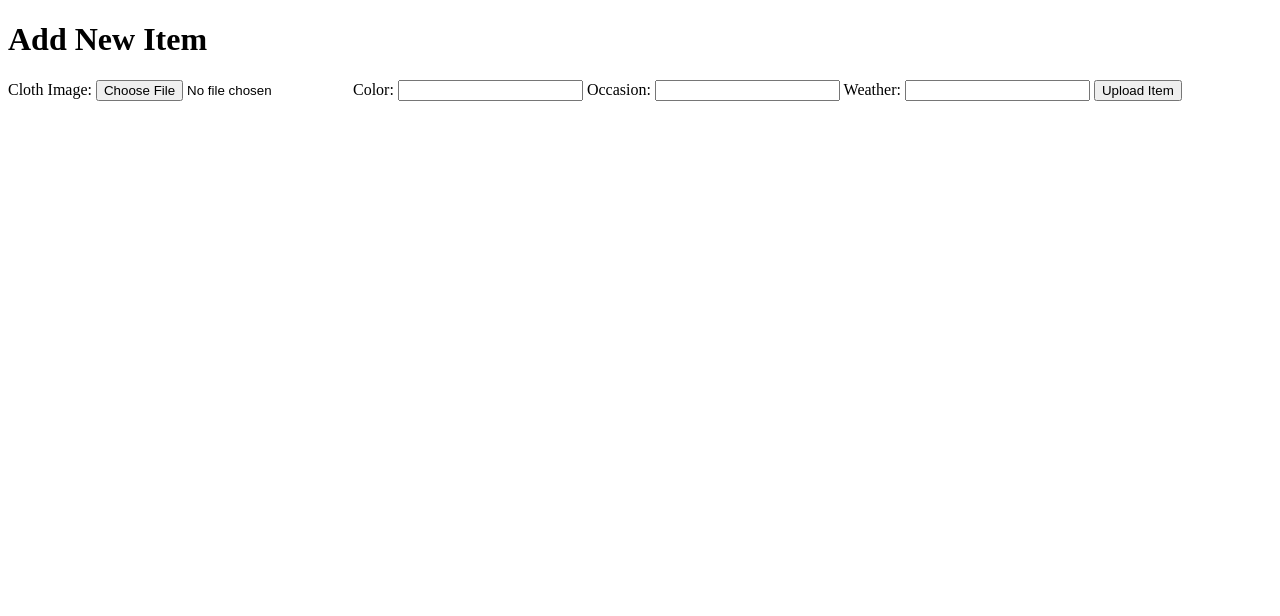
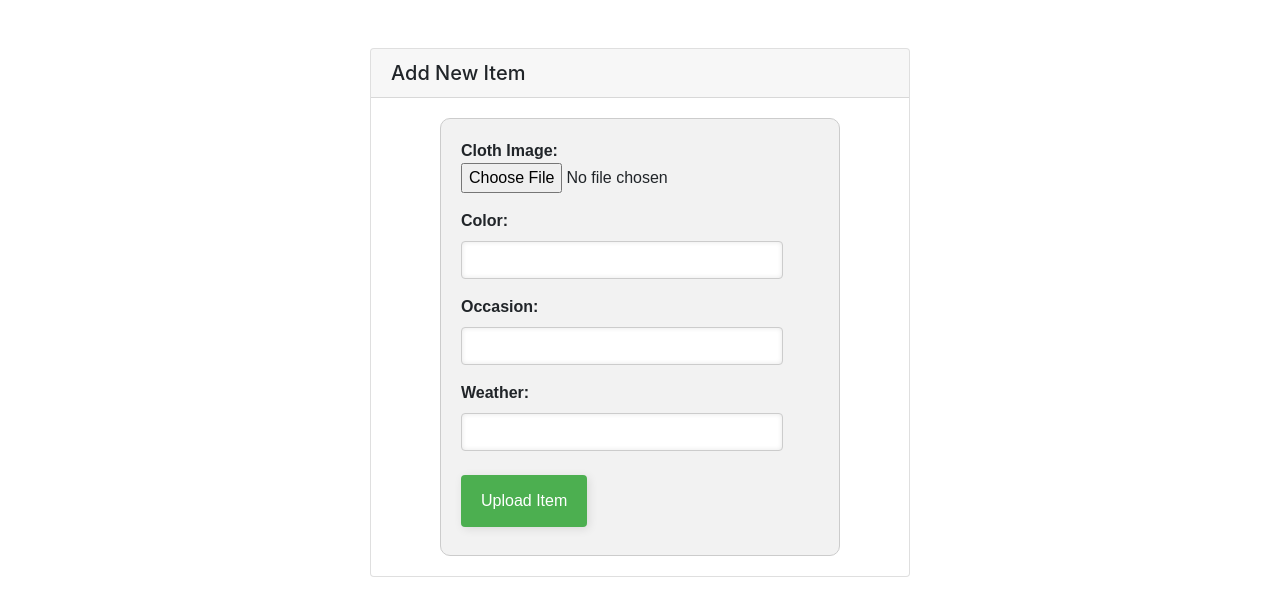
Before and after one commit to Anvitha-Shetty/Wardrobe-Management, a PHP site: page /add_items.html in a window 1280 px wide. Shown: the top 616 px of the page. Run offline with PHP 8.4, Linux system fonts and the light colour scheme.

Commit message:
adding item feature

```diff
--- /dev/null
+++ b/add_items.css
@@ -0,0 +1,67 @@
+/* add_itemss.css */
+
+  button[type="submit"] {
+    background: #4CAF50;
+    color: white;
+    padding: 14px 20px;
+    margin: 8px 0;
+    border: none;
+    border-radius: 4px;
+    cursor: pointer;
+  }
+
+#upload-form {
+    width: 400px;
+    margin: auto;
+    padding: 20px;
+    border: 1px solid #ccc;
+    font-family: Arial;
+    background: #f2f2f2;
+    border-radius: 10px;
+  }
+
+  label {
+    display: block;
+    margin-bottom: 0%;
+  }
+
+  input[type="text"],
+  select {
+    width: 90%;
+    padding: 9px;
+    border: 1px solid #ccc;
+    border-radius: 4px;
+    margin: 8px 0;
+  }
+
+  input[type="submit"] {
+    width: 100%;
+    padding: 10px;
+    background: #4CAF50;
+    color: white;
+    border: none;
+    border-radius: 4px;
+    cursor: pointer;
+  }
+
+  input[type="submit"]:hover {
+    background: #45a049;
+  }
+
+  .form-label {
+    font-weight: bold;
+  }
+
+  .form-control {
+    border-radius: 30px;
+    box-shadow: inset 0 0 5px rgba(0,0,0,0.1);
+  }
+
+  .btn-primary {
+    box-shadow: 2px 2px 10px rgba(0,0,0,0.1);
+  }
+
+  .btn-primary:hover {
+    background: #547b2f;
+    box-shadow: 2px 2px 10px rgba(0,0,0,0.2);
+  }
--- a/add_items.html
+++ b/add_items.html
@@ -1,27 +1,56 @@
 <!DOCTYPE html>
 <html lang="en">
+
 <head>
-    <meta charset="UTF-8">
-    <meta name="viewport" content="width=device-width, initial-scale=1.0">
-    <title>Add Items</title>
+  <meta charset="UTF-8">
+  <meta name="viewport" content="width=device-width, initial-scale=1.0">
+
+  <link rel="stylesheet" href="https://maxcdn.bootstrapcdn.com/bootstrap/4.5.2/css/bootstrap.min.css">
+
+  <link rel="stylesheet" href="add_items.css">
+
+  <script src="https://code.jquery.com/jquery-3.5.1.slim.min.js"></script>
+  <script src="https://cdn.jsdelivr.net/npm/popper.js@1.16.1/dist/umd/popper.min.js"></script>
+  <script src="https://stackpath.bootstrapcdn.com/bootstrap/4.5.2/js/bootstrap.min.js"></script>
+
+  <script src="add_items.js"></script>
+
+  <title>Add Items</title>
 </head>
 <body>
-    <h1>Add New Item</h1>
+    <div class="container mt-5">
+    <div class="row">
+      <div class="col-md-6 offset-md-3">
+        <div class="card">
+          <h5 class="card-header">Add New Item</h5>
+          <div class="card-body">
 
-    <form action="process_upload.php" method="post" enctype="multipart/form-data">
-        <label for="image">Cloth Image:</label>
-        <input type="file" name="image" accept="image/*" required>
+            <!-- Form inside card body -->
+            <form id="upload-form" action="add_items.php" method="post" enctype="multipart/form-data">
 
-        <label for="color">Color:</label>
-        <input type="text" name="color" required>
+                <div class="form-group">
+                  <label for="image" class="form-label">Cloth Image:</label>
+                  <input type="file" name="image" class="form-control-file" accept="image/*" required>
+                </div>
 
-        <label for="occasion">Occasion:</label>
-        <input type="text" name="occasion" required>
+                <div class="form-group">
+                  <label for="color" class="form-label">Color:</label>
+                  <input type="text" name="color" class="form-control" required>
+                </div>
 
-        <label for="weather">Weather:</label>
-        <input type="text" name="weather" required>
+                <div class="form-group">
+                  <label for="occasion" class="form-label">Occasion:</label>
+                  <input type="text" name="occasion" class="form-control" required>
+                </div>
 
-        <button type="submit">Upload Item</button>
-    </form>
+                <div class="form-group">
+                  <label for="weather" class="form-label">Weather:</label>
+                  <input type="text" name="weather" class="form-control" required>
+                </div>
+
+                <button type="submit" class="btn btn-primary">Upload Item</button>
+
+              </form>
+
 </body>
 </html>
--- /dev/null
+++ b/add_items.js
@@ -0,0 +1,26 @@
+// add_items.js
+
+const form = document.getElementById('upload-form');
+
+form.addEventListener('submit', (e) => {
+
+  let errors = [];
+
+  if (form.elements['color'].value === '') {
+    errors.push('Please enter a color');
+  }
+
+  if (form.elements['occasion'].value === '') {
+    errors.push('Please enter an occasion');
+  }
+
+  if (form.elements['weather'].value === '') {
+    errors.push('Please enter weather');
+  }
+
+  if (errors.length > 0) {
+    e.preventDefault();
+    alert(errors.join('\n'));
+  }
+
+});
--- a/process_upload.php
+++ b/add_items.php
@@ -46,6 +46,11 @@ if ($_SERVER["REQUEST_METHOD"] == "POST") {
 
 
     if ($mysqli->query($query) === TRUE) {
+
+
+        $_SESSION['upload_success'] = 'Item uploaded successfully!';
+
+
         // Redirect to the user's home page or a confirmation page
         header("Location: dashboard.html");
         exit();
--- a/login.html
+++ b/login.html
@@ -8,10 +8,8 @@
 </head>
 <body>
     <div class="login-container">
-        <!-- Your login form goes here -->
         <h2>Login</h2>
         <form action="login.php" method="post">
-          <!-- Your form fields go here -->
           <input type="text" name="login_username" placeholder="Username">
           <input type="password" name="login_password" placeholder="Password">
           <button type="submit">Login</button>
```
Also changed, not shown: dashboard.css (+7 -0 lines), dashboard.php (+11 -1 lines), uploads/Black Frock.jpg (added), uploads/Blue Sweater.jpg (added), uploads/Green Frock.jpg (added).
